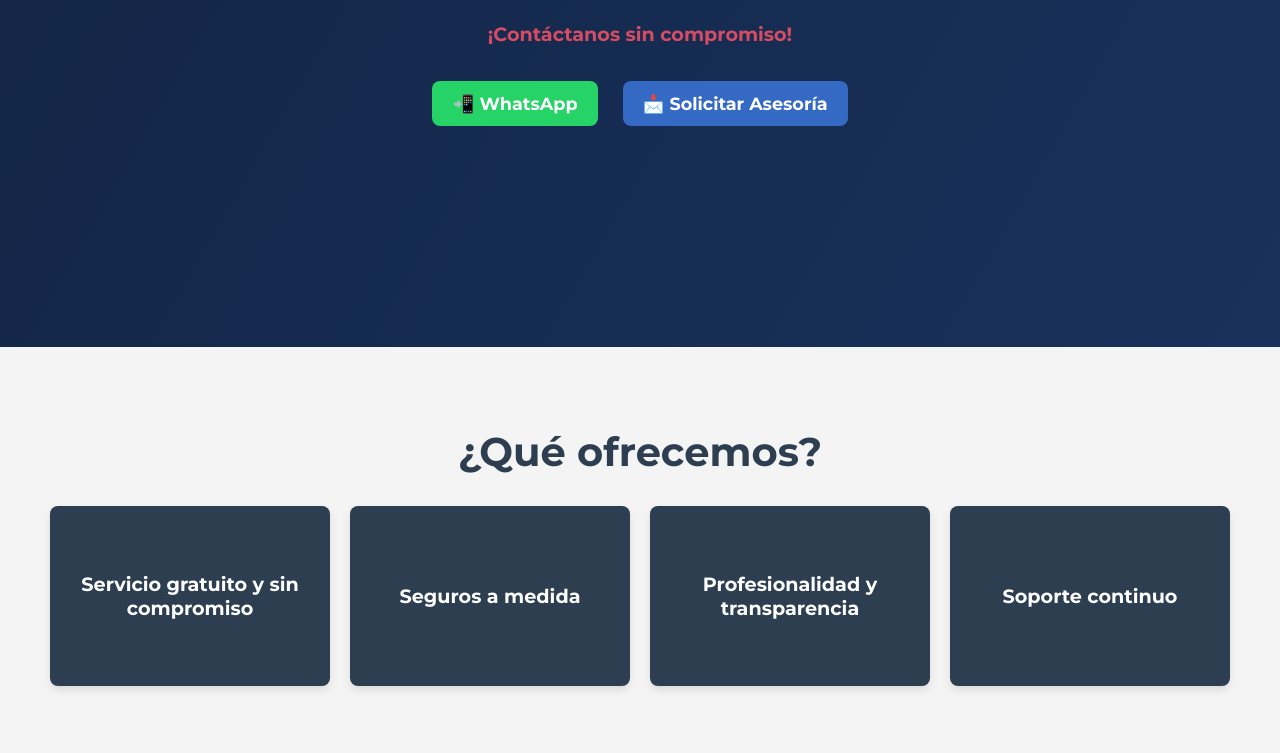
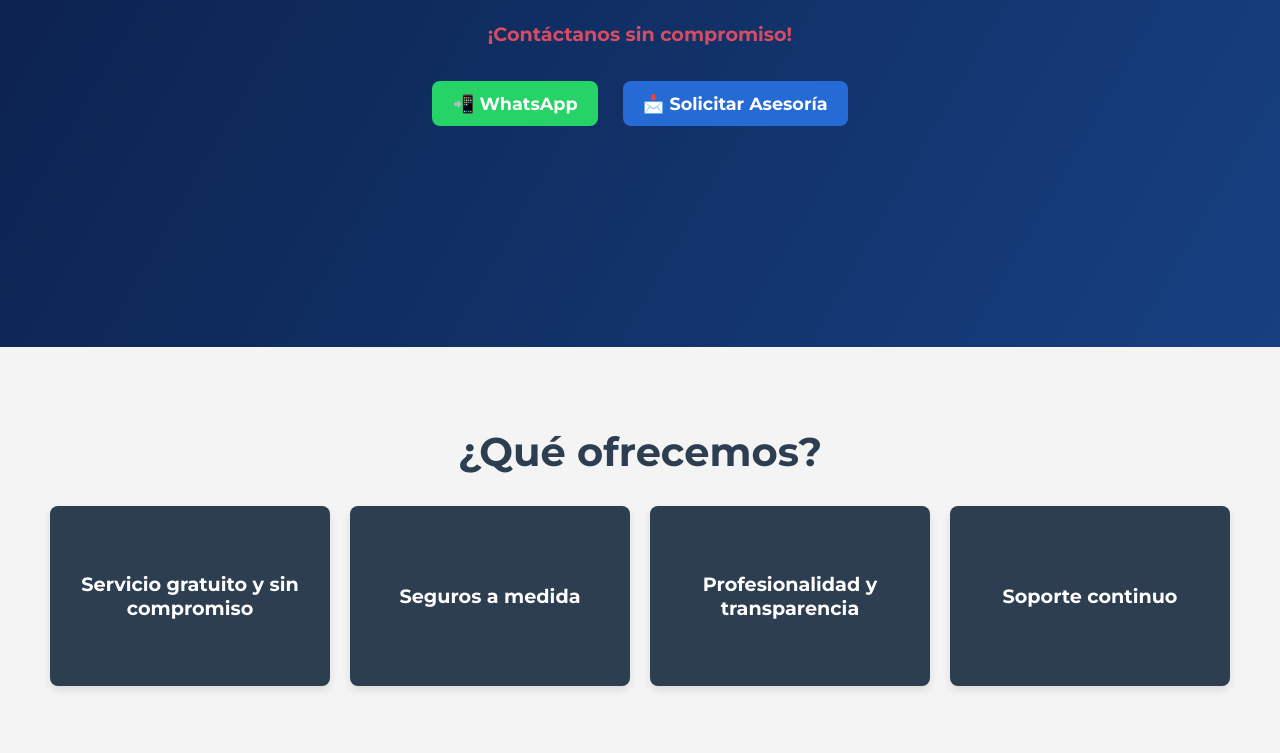
Before and after one commit to redondobroker/MiSitioWeb, a plain HTML site: page index.html in a window 1280 px wide. Shown: the part 373-1126 px from the top of the page. Drawn offline with Linux system fonts and the light colour scheme.

Commit message:
added carrosel, change colors and polish

```diff
--- a/css/variables.css
+++ b/css/variables.css
@@ -2,16 +2,16 @@
 
 :root {
     /* Colores */
-    --color-primario: #1e3c72;
-    --color-secundario: #2a5298;
-    --color-acento: #ffffff;
+    --color-primario: #113379;
+    --color-secundario: #266ad6;
+    --color-acento: #edeff5;
     --color-texto: #2c3e50;
     --color-fondo: #f4f4f4;
     --color-fondo-2: #ffffff;
-    --color-botones: #3469c4;
+    --color-botones: #266ad6;
     --color-hover: #2a5298;
-    --color-footer: #2c3e50;
-    --color-nav-bg: #2c3e50;
+    --color-footer: #325577;
+    --color-nav-bg: #345b83;
     --color-nav-text: #ffffff;
     --color-boton-whatsapp: #25d366;
     --color-boton-hover-whatsapp: #1da851;
```
